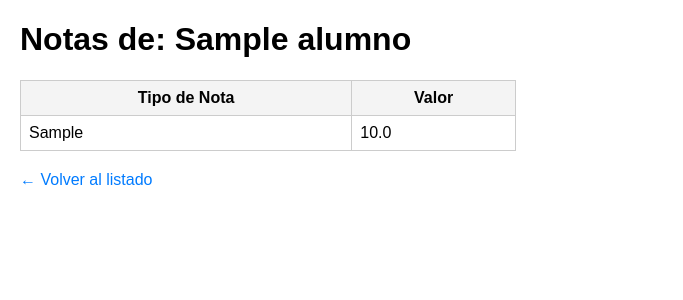
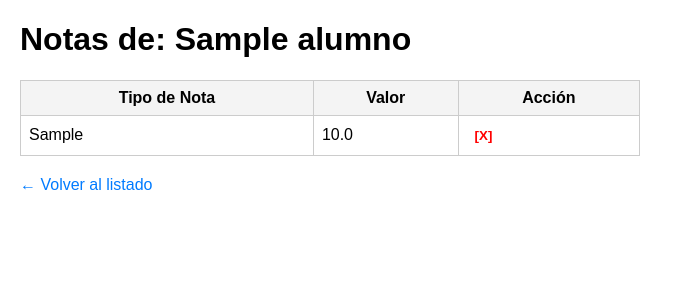
Before and after one commit to aehansen/proyecto_calificaciones, a Flask app: page /alumno/1 in a window 1280 px wide. Shown: the top 300 px of the page, without its empty margins (0-683 px from the left). Run offline with Flask 3, Linux system fonts and the light colour scheme; tables that the repository leaves empty hold one stand-in row (values such as "Sample post").

Commit message:
Add files via upload

```diff
--- a/app.py
+++ b/app.py
@@ -161,6 +161,24 @@ def detalle_alumno(alumno_id):
     # 2. Renderizamos el template "detalle_alumno.html"
     return render_template("detalle_alumno.html", alumno=alumno)
 
+@app.route("/borrar_nota/<int:nota_id>", methods=["POST"])
+def borrar_nota(nota_id):
+    # 1. Buscamos la nota por su ID. Si no la encuentra, da error 404.
+    nota_a_borrar = Nota.query.get_or_404(nota_id)
+
+    # 2. Guardamos el ID del alumno ANTES de borrar la nota,
+    #    para saber a qué página de detalle debemos volver.
+    alumno_id_redirect = nota_a_borrar.alumno_id
+
+    # 3. Borramos la nota de la sesión de la base de datos
+    db.session.delete(nota_a_borrar)
+
+    # 4. Confirmamos los cambios en la base de datos
+    db.session.commit()
+
+    # 5. Redirigimos al usuario de vuelta a la página de detalle del alumno
+    return redirect(url_for('detalle_alumno', alumno_id=alumno_id_redirect))
+
 with app.app_context():
     db.create_all()
 # Esto permite correr el servidor de desarrollo
--- a/templates/detalle_alumno.html
+++ b/templates/detalle_alumno.html
@@ -5,10 +5,25 @@
     <title>Detalle de {{ alumno.nombre }}</title>
     <style>
         body { font-family: sans-serif; margin: 20px; }
-        table { border-collapse: collapse; width: 40%; }
+        table { border-collapse: collapse; width: 50%; } /* Ancho aumentado */
         th, td { border: 1px solid #ccc; padding: 8px; }
         th { background-color: #f4f4f4; }
         a { color: #007bff; text-decoration: none; }
+
+        /* Estilos para el botón de borrar */
+        .btn-borrar {
+            color: red;
+            background: none;
+            border: none;
+            cursor: pointer;
+            font-weight: bold;
+            padding: 4px 8px;
+        }
+        .form-borrar {
+            display: inline; /* Evita que el formulario ocupe una línea nueva */
+            margin: 0;
+            padding: 0;
+        }
     </style>
 </head>
 <body>
@@ -19,18 +34,22 @@
             <tr>
                 <th>Tipo de Nota</th>
                 <th>Valor</th>
-            </tr>
+                <th>Acción</th> </tr>
         </thead>
         <tbody>
             {% for nota in alumno.notas %}
             <tr>
                 <td>{{ nota.tipo.capitalize() }}</td>
                 <td>{{ nota.valor }}</td>
+                <td>
+                    <form action="{{ url_for('borrar_nota', nota_id=nota.id) }}" method="POST" class="form-borrar">
+                        <button type="submit" class="btn-borrar">[X]</button>
+                    </form>
+                </td>
             </tr>
             {% else %}
             <tr>
-                <td colspan="2">Este alumno no tiene notas cargadas.</td>
-            </tr>
+                <td colspan="3">Este alumno no tiene notas cargadas.</td> </tr>
             {% endfor %}
         </tbody>
     </table>
```
